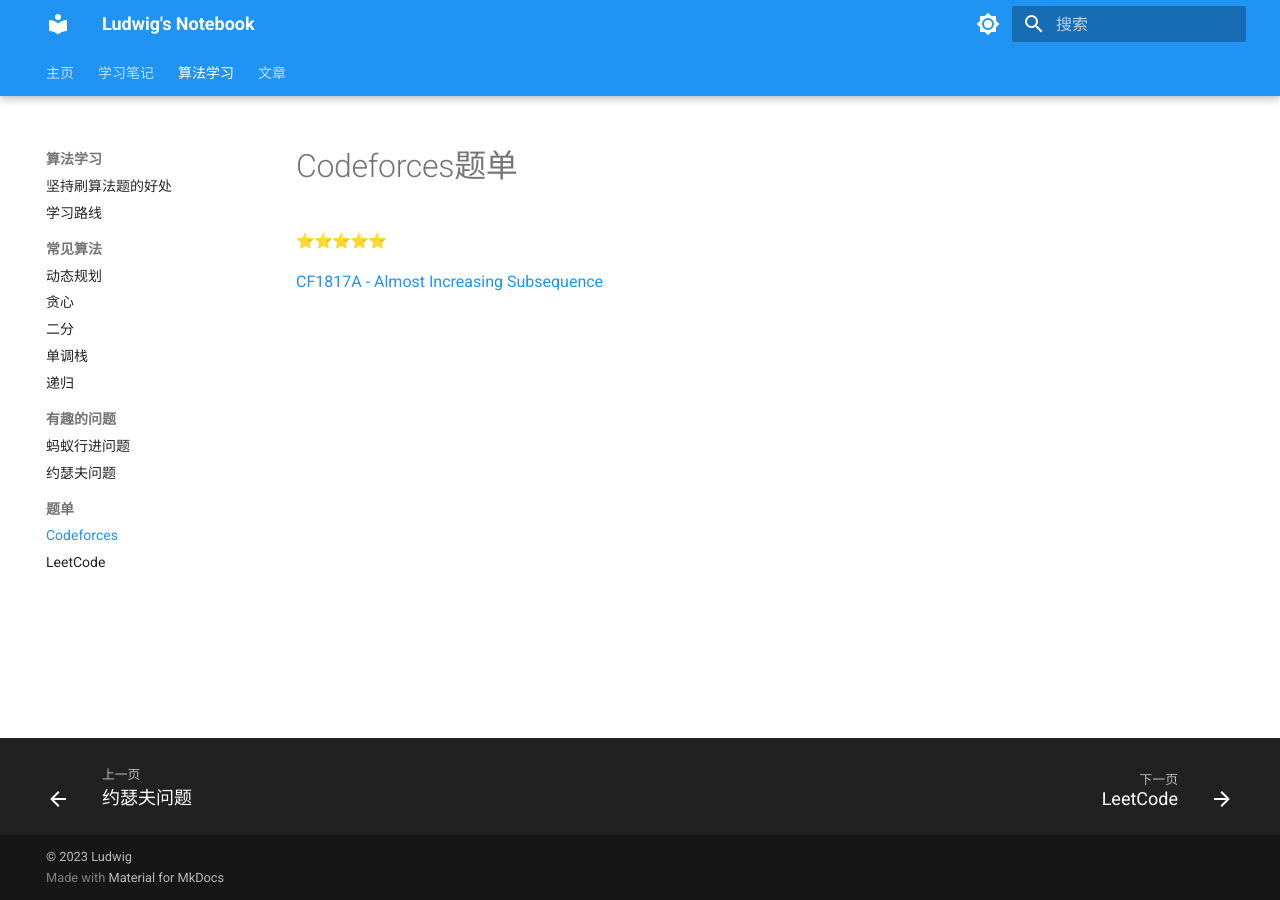
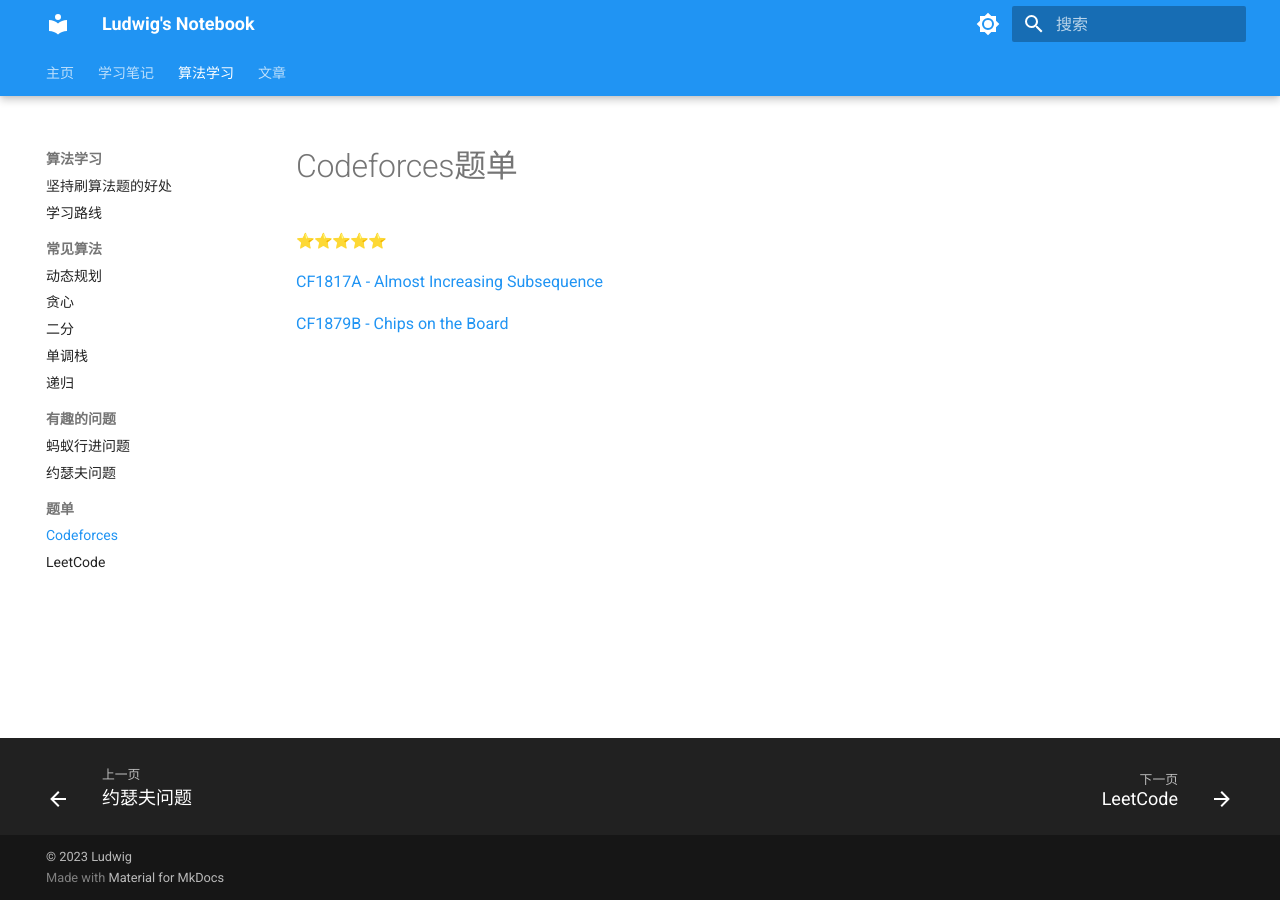
Before and after one commit to cs32963/Notebook, an MkDocs documentation site: the page built from docs/algorithms/codeforces_problem_list.md, in a window 1280 px wide. Built offline with MkDocs 1.6.1 and Material for MkDocs 9.7.7, drawn with Linux system fonts in a browser that asks for light colours; emoji names are drawn with the system emoji font.

Commit message:
add new codeforces problem

```diff
--- a/docs/algorithms/codeforces_problem_list.md
+++ b/docs/algorithms/codeforces_problem_list.md
@@ -3,3 +3,5 @@
 :star::star::star::star::star:
 
 [CF1817A - Almost Increasing Subsequence](https://codeforces.com/contest/1817/problem/A)
+
+[CF1879B - Chips on the Board](https://codeforces.com/contest/1879/problem/B)
```
